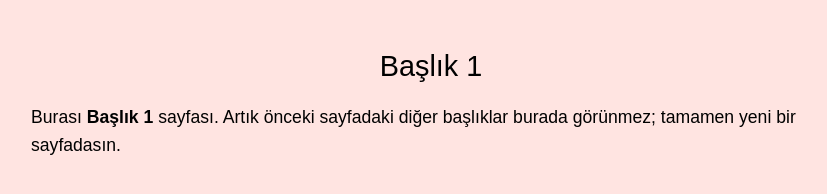
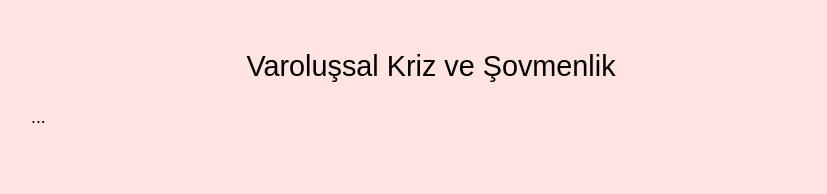
Before and after one commit to rapid2314/thinktank, a plain HTML site: page baslik1.html in a window 1280 px wide. Shown: the whole page, without its empty margins (209-1036 px from the left). Drawn offline with Linux system fonts and the light colour scheme.

Commit message:
Update baslik1.html

```diff
--- a/baslik1.html
+++ b/baslik1.html
@@ -31,10 +31,9 @@
 </head>
 <body>
   <div class="content-wrapper">
-    <div class="content-title">Başlık 1</div>
+    <div class="content-title">Varoluşsal Kriz ve Şovmenlik</div>
     <div class="content-body">
-      Burası <strong>Başlık 1</strong> sayfası.
-      Artık önceki sayfadaki diğer başlıklar burada görünmez; tamamen yeni bir sayfadasın.
+     ...
     </div>
   </div>
 </body>
```
